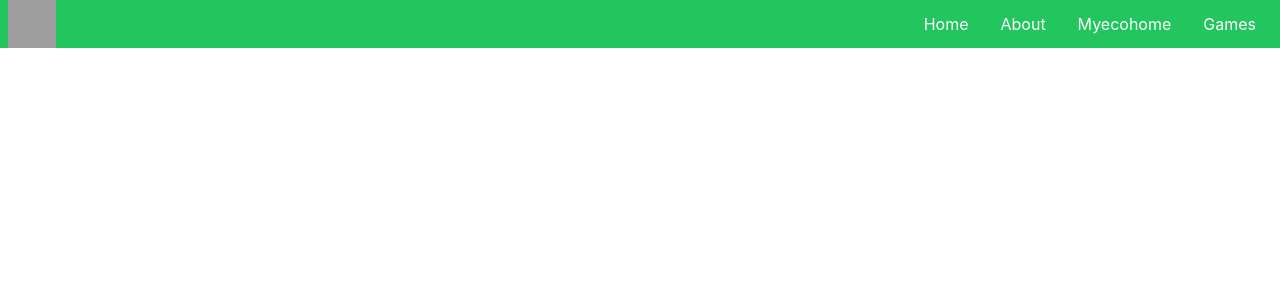
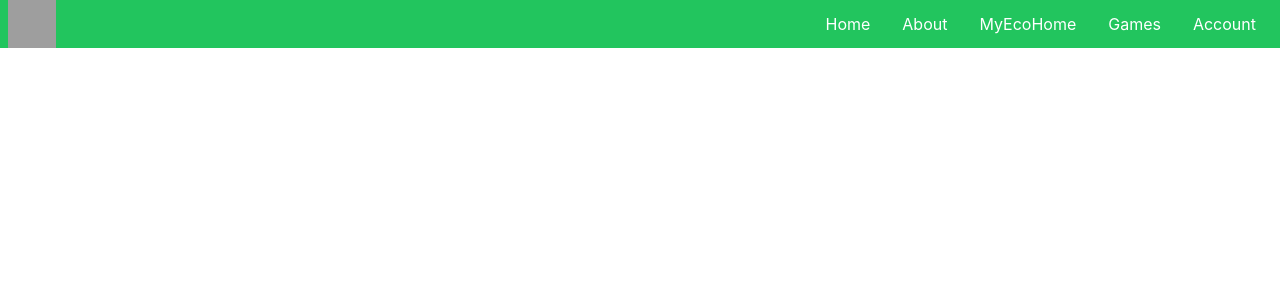
Before and after one commit to webdesignbytom/myecoapp, a React (Create React App) app in the folder client/: page / in a window 1280 px wide. Shown: the top 300 px of the page. Built offline with nearby package versions, Linux system fonts and the light colour scheme; grey boxes are pictures that could not be loaded.

Commit message:
much nicer nav bar

```diff
--- a/client/src/App.js
+++ b/client/src/App.js
@@ -1,11 +1,23 @@
 import { Routes, Route } from 'react-router-dom'
 import Home from './pages/home/Home';
+import About from './pages/about/About';
+import Account from './pages/account/Account';
+import MyEcoHome from './pages/myecohome/MyEcoHome';
+import Games from './pages/games/Games';
+import Login from './users/Login';
+import Register from './users/Register';
 
 function App() {
   return (
     <>
       <Routes>
         <Route path='/' element={<Home />} index />
+        <Route path='/about' element={<About />} index />
+        <Route path='/account' element={<Account />} index />
+        <Route path='/games' element={<Games />} index />
+        <Route path='/myecohome' element={<MyEcoHome />} index />
+        <Route path='/login' element={<Login />} index />
+        <Route path='/register' element={<Register />} index />
       </Routes>
     </>
   );
--- a/client/src/components/nav/Navbar.jsx
+++ b/client/src/components/nav/Navbar.jsx
@@ -1,9 +1,9 @@
 import React from 'react';
 import MenuIcon from '@mui/icons-material/Menu';
-import { Link, Navigate, useNavigate } from 'react-router-dom';
+import { Link } from 'react-router-dom';
 import Logo from '../../assets/img/myea-logo.svg';
 
-const links = ['Home', 'About', 'Myecohome', 'Games', ];
+const links = [{ url: '/', title: 'Home'}, { url: '/about', title: 'About'}, { url: '/myecohome', title: 'MyEcoHome'}, { url: '/games', title: 'Games'}, { url: '/account', title: 'Account'}];
 
 function Navbar() {
   return (
@@ -36,8 +36,8 @@ export default Navbar;
 function NavLink({ link }) {
   return (
     <>
-      <Link to='/' className='block px-4 py-2 text-white hover:text-slate-300'>
-        {link}
+      <Link to={link.url} className='block px-4 py-2 text-white hover:text-slate-300'>
+        {link.title}
       </Link>
     </>
   );
--- /dev/null
+++ b/client/src/users/Login.jsx
@@ -0,0 +1,9 @@
+import React from 'react'
+
+function Login() {
+  return (
+    <div>Login</div>
+  )
+}
+
+export default Login
--- /dev/null
+++ b/client/src/users/Register.jsx
@@ -0,0 +1,9 @@
+import React from 'react'
+
+function Register() {
+  return (
+    <div>Register</div>
+  )
+}
+
+export default Register
```
